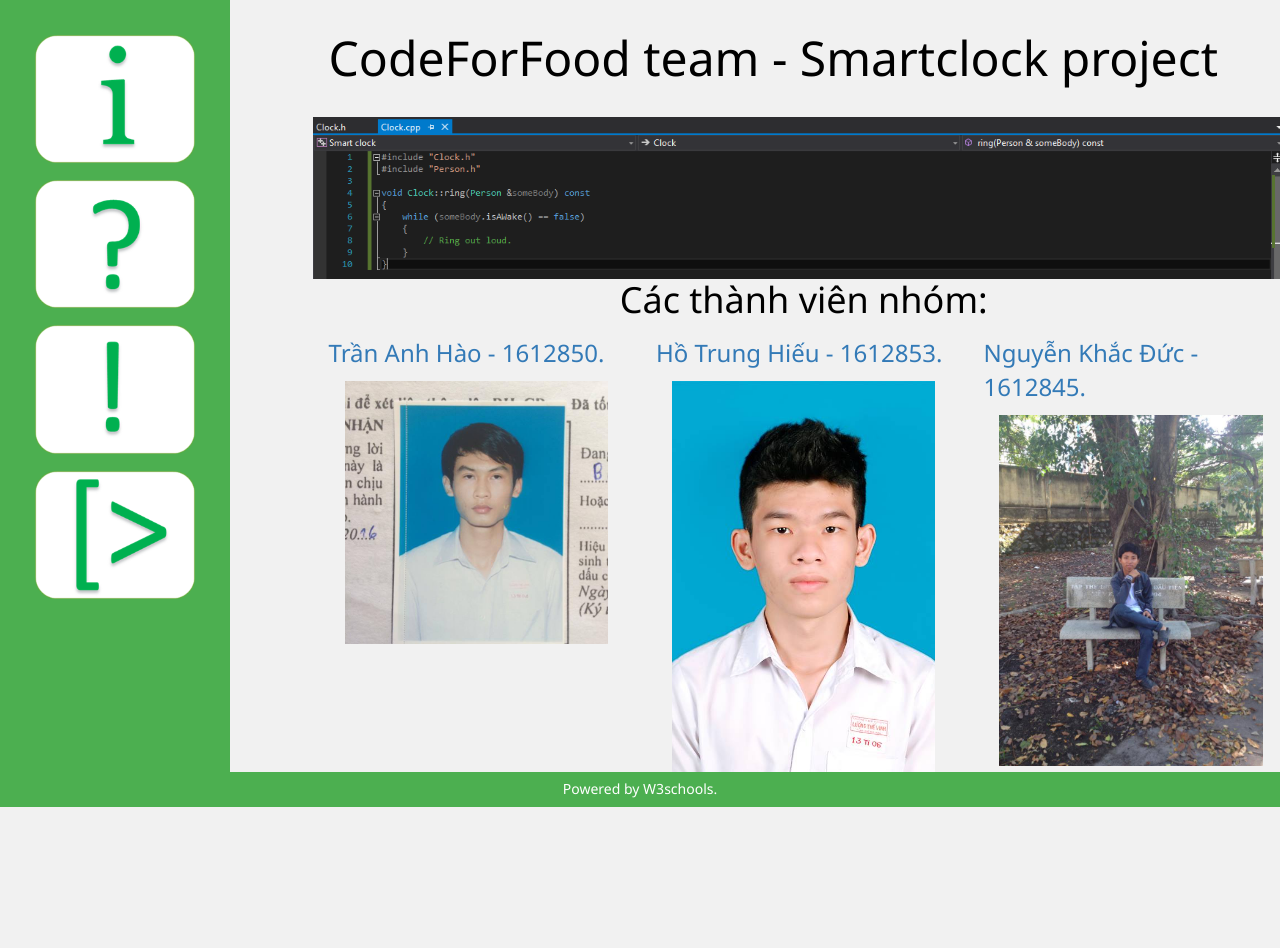
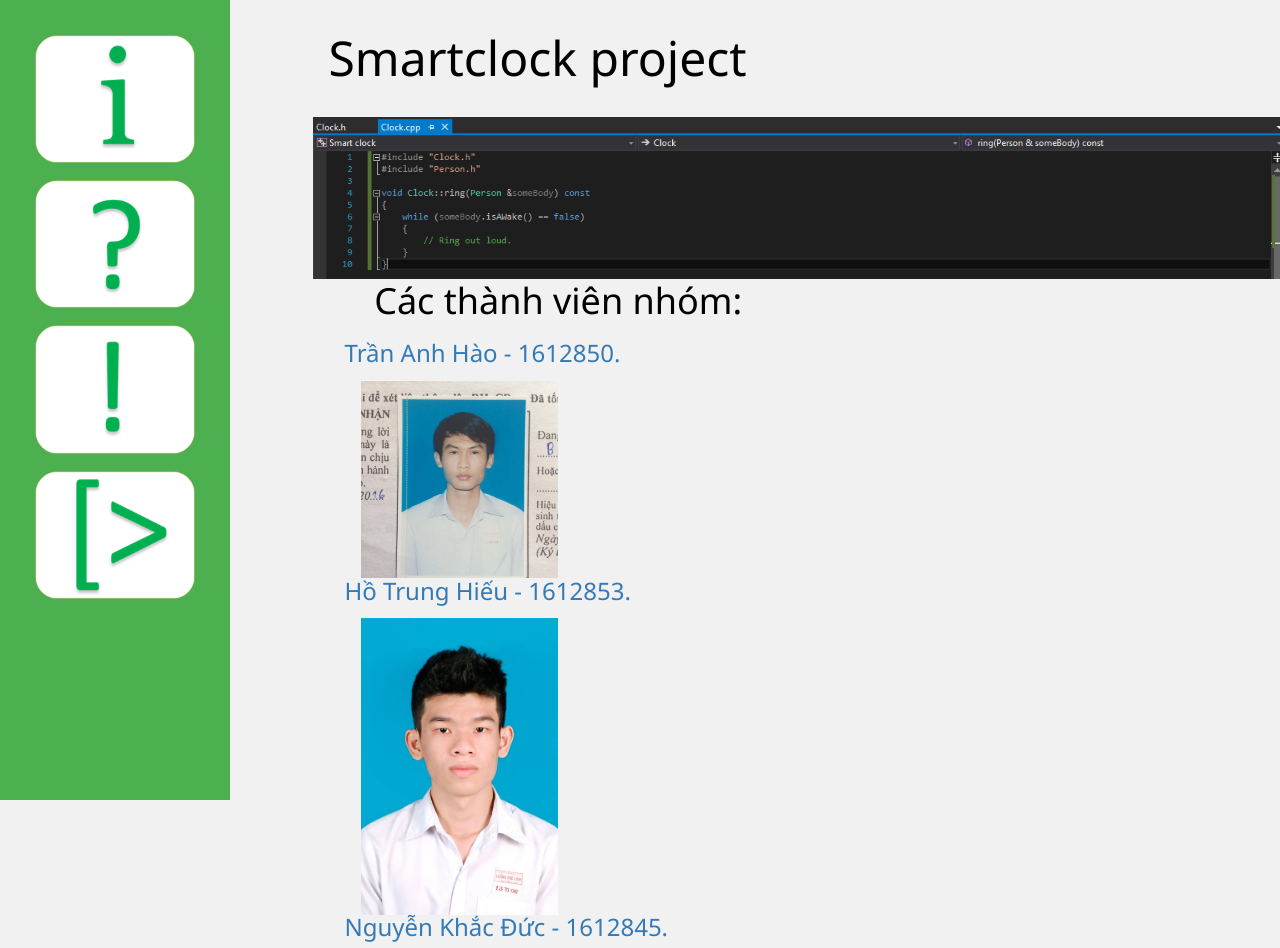
Before and after one commit to piouscity/demo_web, a plain HTML site: page index.html in a window 1280 px wide. Shown: the top 948 px of the page. Before the commit the page ends 807 px from the top, so only its background shows below. Drawn offline with nearby package versions, Linux system fonts and the light colour scheme.

Commit message:
Update index.html

```diff
--- a/index.html
+++ b/index.html
@@ -67,29 +67,31 @@
 	<!----------------------- Phan noi dung -------------------------->
 
 	<div class = "w3-threequarter w3-display-container w3-row">
-		<h1 class = "w3-xxxlarge w3-left w3-margin w3-padding-16"> CodeForFood team - Smartclock project</h1>
+		<h1 class = "w3-xxxlarge w3-left w3-margin w3-padding-16"> Smartclock project</h1>
 		<img src = "https://piouscity.github.io/demo_web/Code.png"
 			alt = "Code" style = "height:100%;width:100%">
+		<div class = "w3-container w3-half">
 			<div class = "w3-container">
 				<p class = "w3-center w3-xxlarge"> Các thành viên nhóm: </p>
 			</div>
 
-		<div class = "w3-container w3-third">
+			<div class = "w3-container">
 				<a href = "https://www.facebook.com/AnhHao.TAH"> <p class = "w3-xlarge"> Trần Anh Hào - 1612850. </p> </a>
 				<div class = "w3-container"> <img src = "https://piouscity.github.io/demo_web/Hao.jpg"
-				alt = "Tran Anh Hao">
+					alt = "Tran Anh Hao" style = "height:50%;width:50%">
 				</div>
 			</div>
-		<div class = "w3-container w3-third">
+			<div class = "w3-container">
 				<a href = "https://www.facebook.com/piouscity"> <p class = "w3-xlarge"> Hồ Trung Hiếu - 1612853. </p> </a>
-			<div class = "w3-container"> <img src = "https://piouscity.github.io/demo_web/Hieu.jpg"
-				alt = "Ho Trung Hieu" style = "width:100%;height:100%">
+				<div class = "w3-container"> <img src = "https://piouscity.github.io/demo_web/Hieu2.jpg"
+					alt = "Ho Trung Hieu" style = "width:50%;height:50%">
 				</div>
 			</div>
-		<div class = "w3-container w3-third">
+			<div class = "w3-container">
 				<a href = "https://www.facebook.com/camtuquan06?fref=ts"> <p class = "w3-xlarge"> Nguyễn Khắc Đức - 1612845. </p> </a>
 				<div class = "w3-container"> <img src = "https://piouscity.github.io/demo_web/Duc.jpg"
-				alt = "Nguyen Khac Duc" style = "width:100%;height:100%">
+					alt = "Nguyen Khac Duc" style = "width:50%;height:50%">
+				</div>
 			</div>
 		</div>
 	</div>
```
Lines whose indentation alone changed are shown as unchanged.
